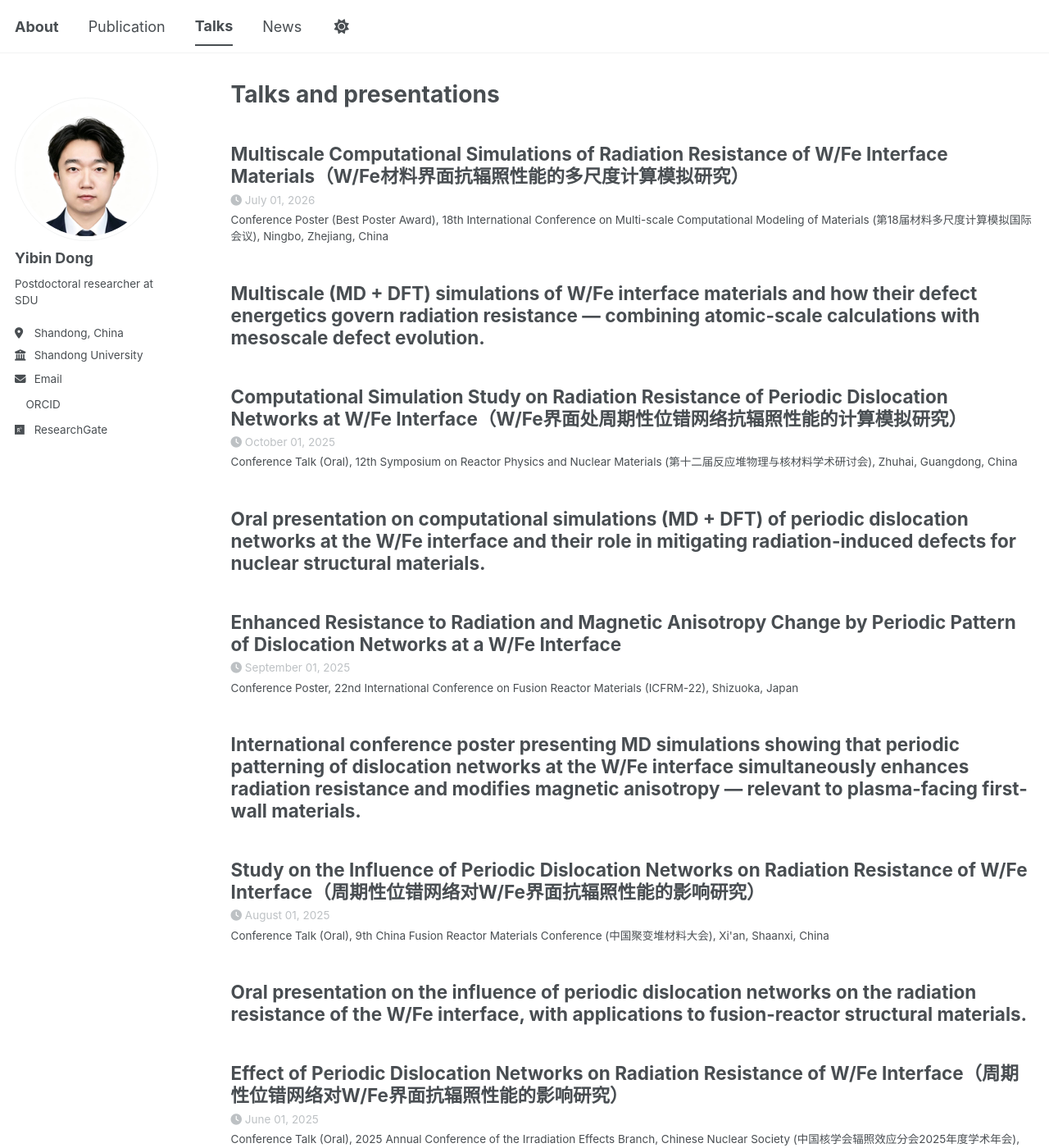
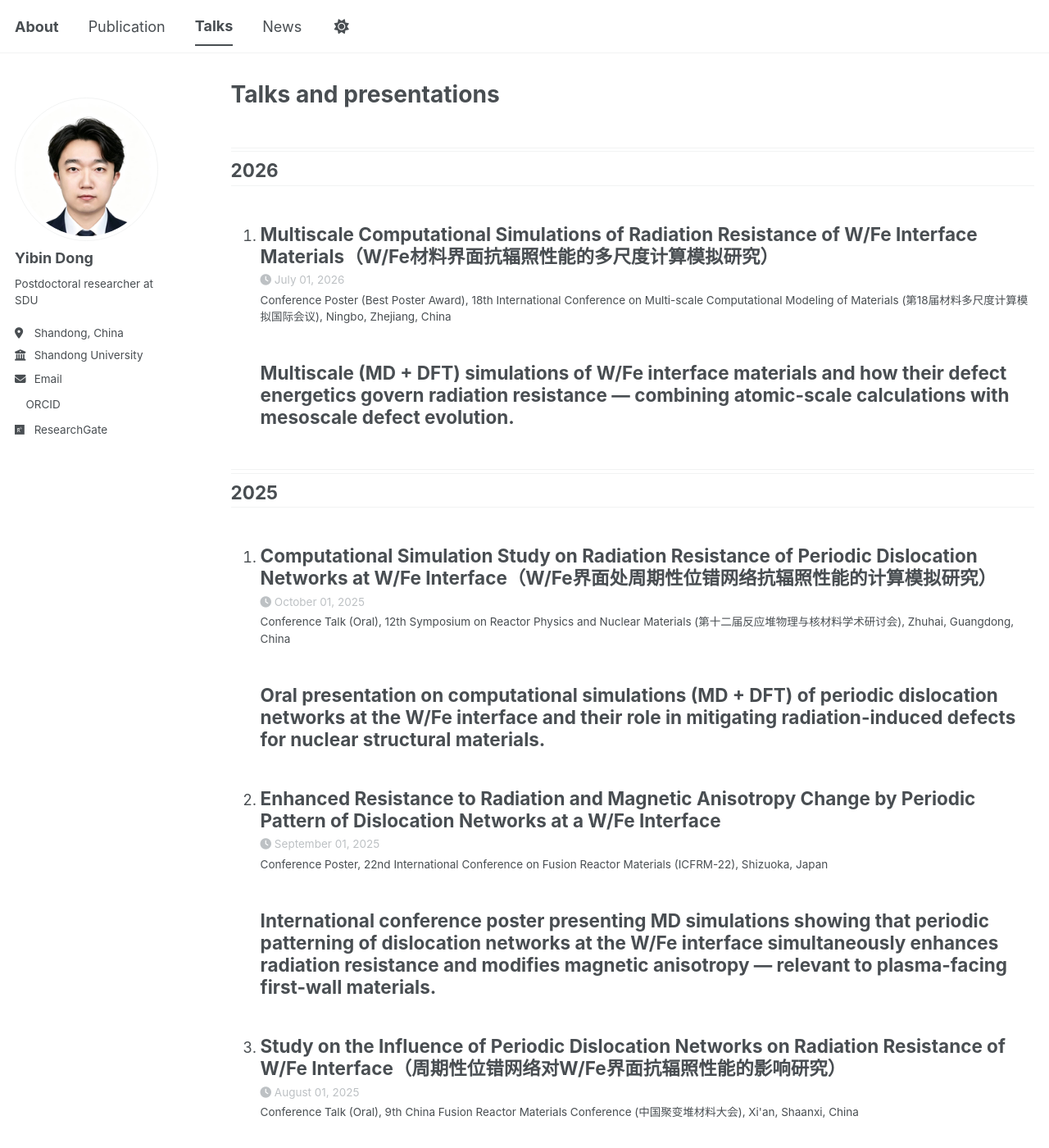
Before and after one commit to Molight/Molight.github.io, a Jekyll site: the page built from _pages/talks.html, in a window 1280 px wide and 1400 px high. Shown: the whole window at 82% size. Built offline with Jekyll 4.4.1, drawn with Linux system fonts in a browser that asks for light colours; a style sheet for code colours, icons or effects is not loaded.

Commit message:
feat(talks): group by year with numbered list (matching publications page)
- Year heading with two horizontal rules above and one below
- Each year numbered 1, 2, 3...

```diff
--- a/_pages/talks.html
+++ b/_pages/talks.html
@@ -11,6 +11,56 @@ author_profile: true
 
 {% endif %}
 
-{% for post in site.talks reversed %}
-  {% include archive-single-talk.html %}
+<style>
+  .talk-year-heading {
+    margin-top: 2em;
+    padding-top: 0.6em;
+  }
+  .talk-year-heading .year-rule {
+    border: none;
+    border-top: 1px solid var(--global-border-color, #e0e0e0);
+    margin: 0.2em 0;
+  }
+  .talk-year-heading h2 {
+    margin: 0.4em 0 0.2em 0;
+  }
+  .talk-year-heading hr.bottom {
+    border: none;
+    border-top: 1px solid var(--global-border-color, #e0e0e0);
+    margin: 0.2em 0 0.6em 0;
+  }
+  .talk-numbered {
+    list-style-type: decimal;
+    padding-left: 2em;
+    margin-bottom: 1em;
+  }
+  .talk-numbered > li {
+    margin-bottom: 1.2em;
+  }
+</style>
+
+{% assign sorted_talks = site.talks | sort: "date" | reverse %}
+{% assign prev_year = "" %}
+
+{% for post in sorted_talks %}
+  {% assign y = post.date | date: "%Y" %}
+  {% if y != prev_year %}
+    {% if prev_year != "" %}
+      </ol>
+    {% endif %}
+    <div class="talk-year-heading">
+      <hr class="year-rule" />
+      <hr class="year-rule" />
+      <h2 id="year-{{ y }}">{{ y }}</h2>
+      <hr class="bottom" />
+    </div>
+    <ol class="talk-numbered" start="1">
+  {% endif %}
+  <li>
+    {% include archive-single-talk.html %}
+  </li>
+  {% assign prev_year = y %}
 {% endfor %}
+{% if prev_year != "" %}
+  </ol>
+{% endif %}
```
